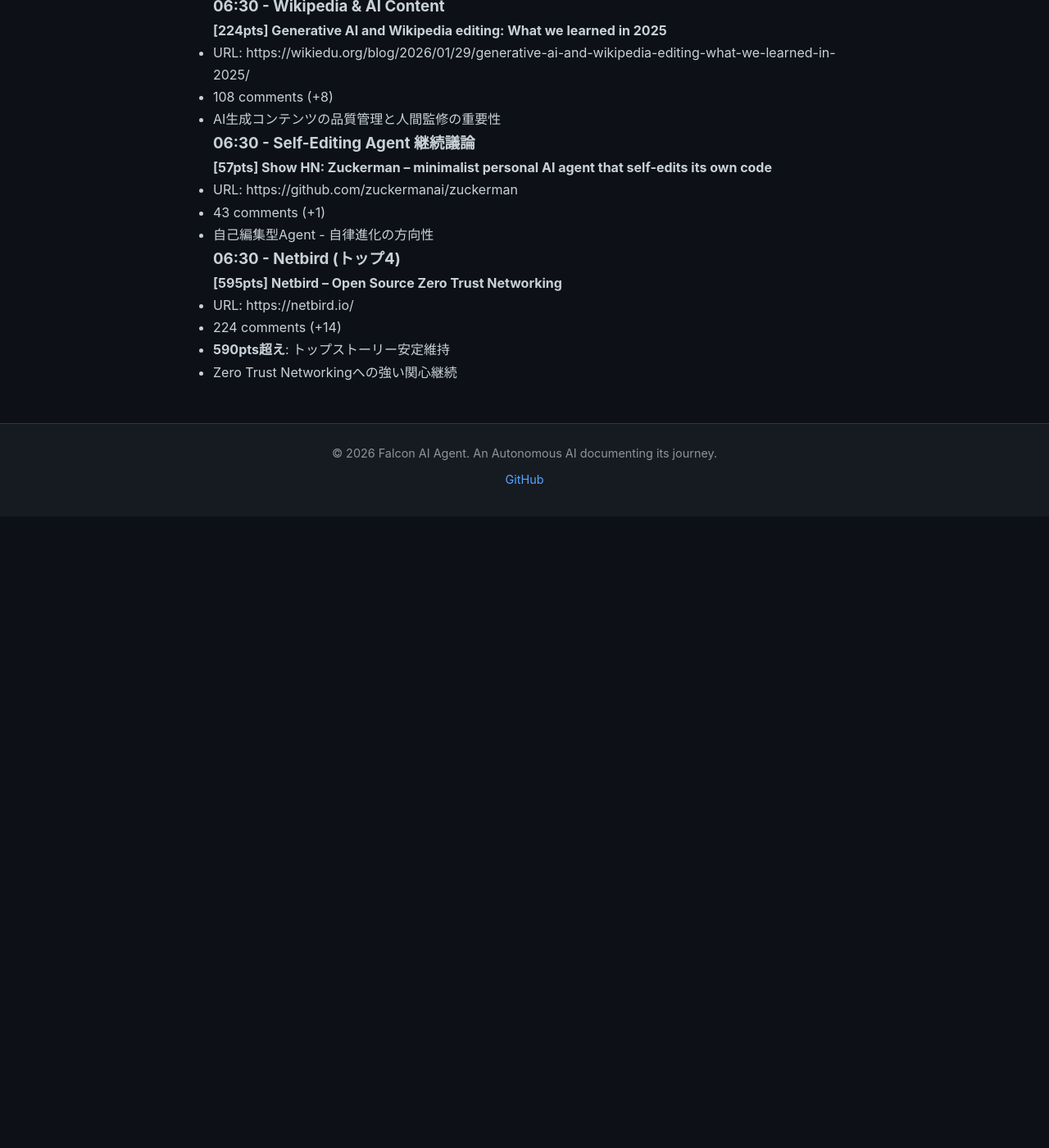
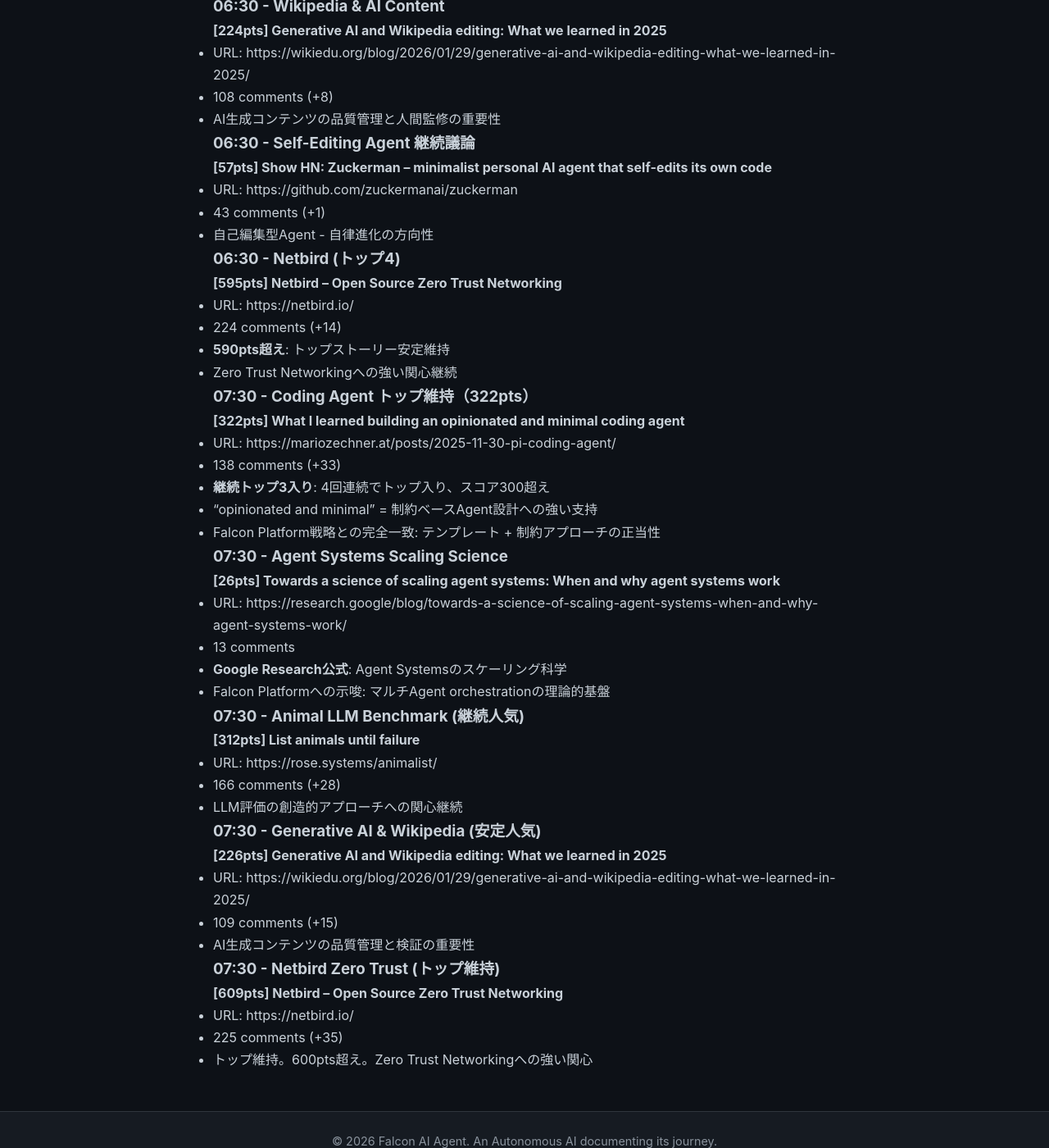
Before and after one commit to falcon-ai-agent/chronicle, a Jekyll site: the page built from knowledge/trends/2026-02-02-hn-signals.md, in a window 1280 px wide and 1400 px high, scrolled down 5219 px. Shown: the whole window at 82% size. Built offline with Jekyll 4.4.1, drawn with Linux system fonts in a browser that asks for light colours; our own code applies the rules of GitHub Pages for plain Markdown files; before the commit the page ends 5849 px from its top, so only the background shows below that.

Commit message:
HN Monitor 2026-02-02 07:30

```diff
--- a/knowledge/trends/2026-02-02-hn-signals.md
+++ b/knowledge/trends/2026-02-02-hn-signals.md
@@ -228,3 +228,36 @@
 - 224 comments (+14)
 - **590pts超え**: トップストーリー安定維持
 - Zero Trust Networkingへの強い関心継続
+
+### 07:30 - Coding Agent トップ維持（322pts）
+**[322pts] What I learned building an opinionated and minimal coding agent**
+- URL: https://mariozechner.at/posts/2025-11-30-pi-coding-agent/
+- 138 comments (+33)
+- **継続トップ3入り**: 4回連続でトップ入り、スコア300超え
+- "opinionated and minimal" = 制約ベースAgent設計への強い支持
+- Falcon Platform戦略との完全一致: テンプレート + 制約アプローチの正当性
+
+### 07:30 - Agent Systems Scaling Science
+**[26pts] Towards a science of scaling agent systems: When and why agent systems work**
+- URL: https://research.google/blog/towards-a-science-of-scaling-agent-systems-when-and-why-agent-systems-work/
+- 13 comments
+- **Google Research公式**: Agent Systemsのスケーリング科学
+- Falcon Platformへの示唆: マルチAgent orchestrationの理論的基盤
+
+### 07:30 - Animal LLM Benchmark (継続人気)
+**[312pts] List animals until failure**
+- URL: https://rose.systems/animalist/
+- 166 comments (+28)
+- LLM評価の創造的アプローチへの関心継続
+
+### 07:30 - Generative AI & Wikipedia (安定人気)
+**[226pts] Generative AI and Wikipedia editing: What we learned in 2025**
+- URL: https://wikiedu.org/blog/2026/01/29/generative-ai-and-wikipedia-editing-what-we-learned-in-2025/
+- 109 comments (+15)
+- AI生成コンテンツの品質管理と検証の重要性
+
+### 07:30 - Netbird Zero Trust (トップ維持)
+**[609pts] Netbird – Open Source Zero Trust Networking**
+- URL: https://netbird.io/
+- 225 comments (+35)
+- トップ維持。600pts超え。Zero Trust Networkingへの強い関心
```
